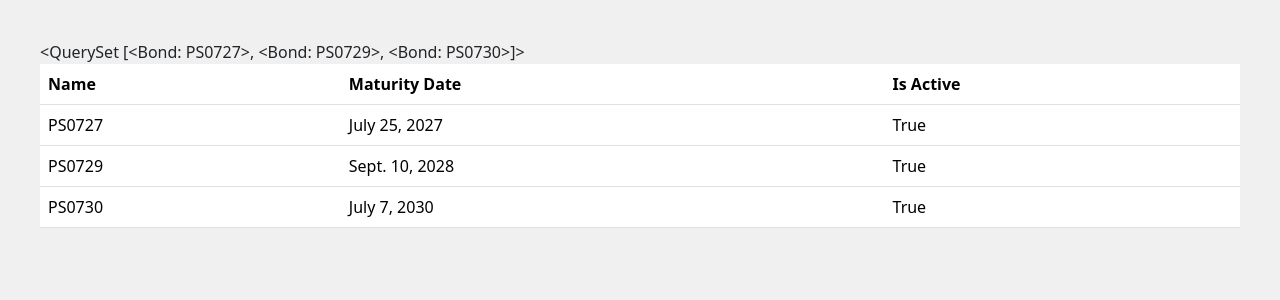
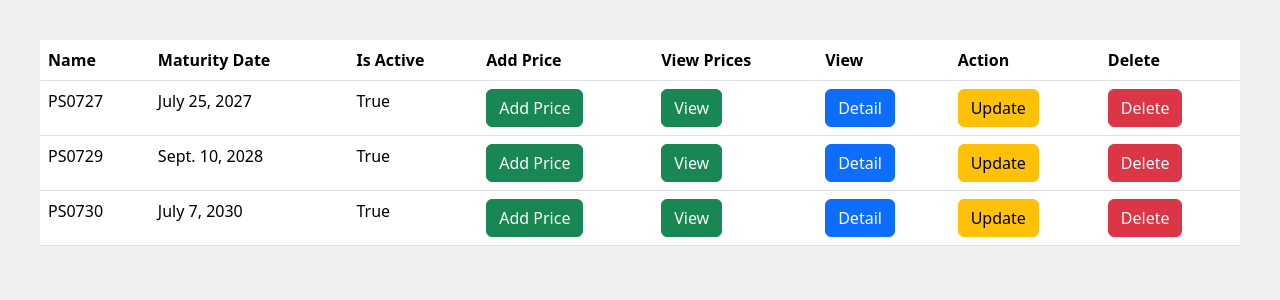
Before and after one commit to jata4321/Bonds_sandbox_Django_project, a Django app: page /bonds/list-bonds/ in a window 1280 px wide. Shown: the top 300 px of the page. Run offline with Django 5.2, Linux system fonts and the light colour scheme; data comes from the database, SQL or seed files in the repository; both versions use the stored data as it was after the commit; some libraries are stand-ins or nearby versions.

Commit message:
Add Update and Delete functionality for Bonds, including views, templates, and URL patterns. Update bond list template with action buttons.

```diff
--- a/bonds/templates/bonds/list_bonds.html
+++ b/bonds/templates/bonds/list_bonds.html
@@ -2,13 +2,17 @@
 {% load static %}
 
 {% block content %}
-    {{ bonds }}
         <table class="table">
         <thead>
         <tr>
             <th scope="col">Name</th>
             <th scope="col">Maturity Date</th>
             <th scope="col">Is Active</th>
+            <th scope="col">Add Price</th>
+            <th scope="col">View Prices</th>
+            <th scope="col">View</th>
+            <th scope="col">Action</th>
+            <th scope="col">Delete</th>
         </tr>
         </thead>
         {% for obj in bonds %}
@@ -16,6 +20,11 @@
             <td>{{ obj.name }}</td>
             <td>{{ obj.maturity_date }}</td>
             <td>{{ obj.is_active }}</td>
+            <td><a href="{% url 'bonds:add_bond_price' %}" class="btn btn-success">Add Price</a></td>
+            <td><a href="{% url 'bonds:list_bond_prices' pk=obj.pk %}" class="btn btn-success">View</a></td>
+            <td><a href="{% url 'bonds:detail_bond' pk=obj.pk %}" class="btn btn-primary">Detail</a></td>
+            <td><a href="{% url 'bonds:update_bond' pk=obj.pk %}" class="btn btn-warning">Update</a></td>
+            <td><a href="{% url 'bonds:delete_bond' pk=obj.pk %}" class="btn btn-danger">Delete</a></td>
         </tr>
         {% endfor %}
         </table>
--- a/bonds/urls.py
+++ b/bonds/urls.py
@@ -1,13 +1,15 @@
 from django.urls import path
 from .views import (HomeView, CreateBondView,
                     BondListView, AddBondPriceView,
-                    BondPriceListView, BondDetailView)
+                    BondPriceListView, BondDetailView, UpdateBondView, DeleteBondView)
 
 app_name = 'bonds'
 
 urlpatterns = [
     path('', HomeView.as_view(), name='home'),
     path('create/', CreateBondView.as_view(), name='create_bond'),
+    path('update/<int:pk>/', UpdateBondView.as_view(), name='update_bond'),
+    path('delete/<int:pk>/', DeleteBondView.as_view(), name='delete_bond'),
     path('list-bonds/', BondListView.as_view(), name='list_bonds'),
     path('detail-bond/<int:pk>/', BondDetailView.as_view(), name='detail_bond'),
     path('add-price/', AddBondPriceView.as_view(), name='add_bond_price'),
--- a/bonds/views.py
+++ b/bonds/views.py
@@ -1,4 +1,4 @@
-from django.views.generic import TemplateView, ListView, DetailView, CreateView, UpdateView
+from django.views.generic import TemplateView, ListView, DetailView, CreateView, UpdateView, DeleteView
 from django.urls import reverse_lazy
 from bonds.models import Bond, BondPrice
 from .forms import BondForm, BondPriceForm
@@ -27,11 +27,18 @@ class CreateBondView(CreateView):
 
 class UpdateBondView(UpdateView):
     model = Bond
+    form_class = BondForm
+    template_name = 'bonds/bond_update.html'
+    success_url = '/bonds/'
+
+class DeleteBondView(DeleteView):
+    model = Bond
+    success_url = '/bonds/'
 
 class BondListView(ListView):
     model = Bond
+    template_name = 'bonds/list_bonds.html'
     context_object_name = 'bonds'
-    template_name = 'bonds/list_bonds.html'
 
     def get_queryset(self):
         return Bond.objects.filter(is_active=True)
```
Also changed, not shown: bonds/templates/bonds/bond_confirm_delete.html (added, +13 -0 lines), bonds/templates/bonds/bond_update.html (added, +16 -0 lines), db.sqlite3.
